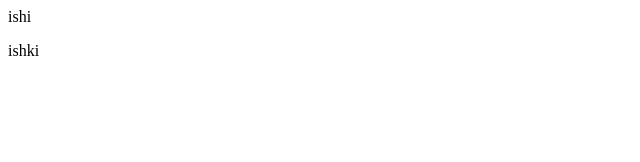
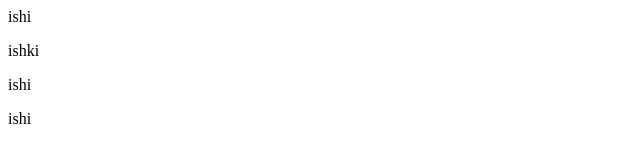
Before and after one commit to ischy123/ishi, a plain HTML site: page index.html in a window 1280 px wide. Shown: the full height of the page, 0-640 px from the left. Drawn offline with Linux system fonts and the light colour scheme.

Commit message:
Merged latest changes from main

```diff
--- a/index.html
+++ b/index.html
@@ -7,5 +7,7 @@
 <body>
     <p>ishi</p>
     <p>ishki</p>
+    <p>ishi</p>
+    <p>ishi</p>
 </body>
 </html>
```
